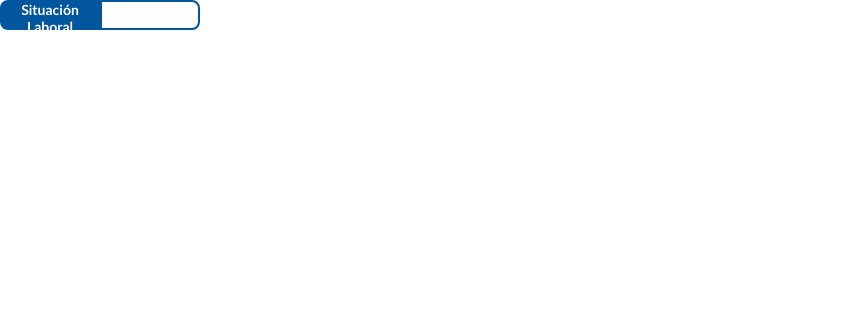
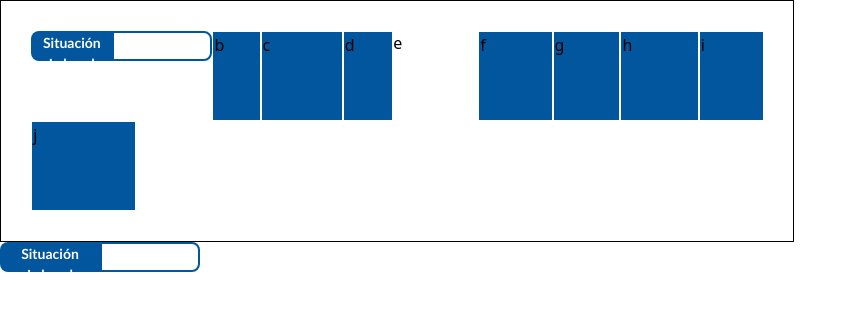
Before and after one commit to AndreValderrama/formulario-inscripcion-csp, a plain HTML site: page index.html in a window 1280 px wide. Shown: the whole page, without its empty margins (0-857 px from the left). Drawn offline with nearby package versions, Linux system fonts and the light colour scheme.

Commit message:
Add grid general an css trick

```diff
--- a/css/components/form.css
+++ b/css/components/form.css
@@ -42,9 +42,21 @@ color: var(--white);
     align-content: baseline;
 }
 
-.container {
-    grid-template-columns: 8px 27.75px 20.18px 12.76px 60px;
+.item-a {
+    display: flex;
+    padding: 1px;
+    background-color: var(--blue);
+    box-sizing: border-box;
+    border: solid 1px var(--white);
+}
+
+.general-grid {
+    display: grid;
+    width: 210mm;
+    padding: 8mm;
+    grid-template-columns: 27.75mm 20.18mm 12.76mm 21.77mm 13.32mm 22.49mm 19.67mm 17.98mm 20.71mm 17.4mm ;
     grid-template-rows: 90px 90px;
-    border: 0.5px;
-    border-color: var(--black);
+
+    border: 0.5px solid var(--black);
+
 }
--- a/index.html
+++ b/index.html
@@ -3,11 +3,29 @@
 <head>
     <meta charset="UTF-8">
     <meta name="viewport" content="width=device-width, initial-scale=1.0">
+    <script src="https://cdn.tailwindcss.com"></script>
+    <script src="https://cdn.tailwindcss.com?plugins=forms,typography,aspect-ratio,line-clamp"></script>
     <link rel="stylesheet" href="css/style.css">
     <title>Document</title>
 </head>
 <body>
+     <div class="general-grid">
 
+        <div class="container-key-value col-span-2 ">
+            <label for="" class="key key--value">Situación Laboral</label>
+            <input placeholder="" type="text"class= "value">
+        </div>
+        <div class="item-a ">b</div>
+        <div class="item-a ">c</div>
+        <div class="item-a ">d</div>
+        <div>e</div>
+        <div class="item-a ">f</div>
+        <div class="item-a ">g</div>
+        <div class="item-a ">h</div>
+        <div class="item-a ">i</div>
+        <div class="item-a ">j</div>
+
+     </div>
     <div class="container-key-value " >
         <label for="" class="key key--value">Situación Laboral</label>
         <input placeholder="" type="text"class= "value">
```
